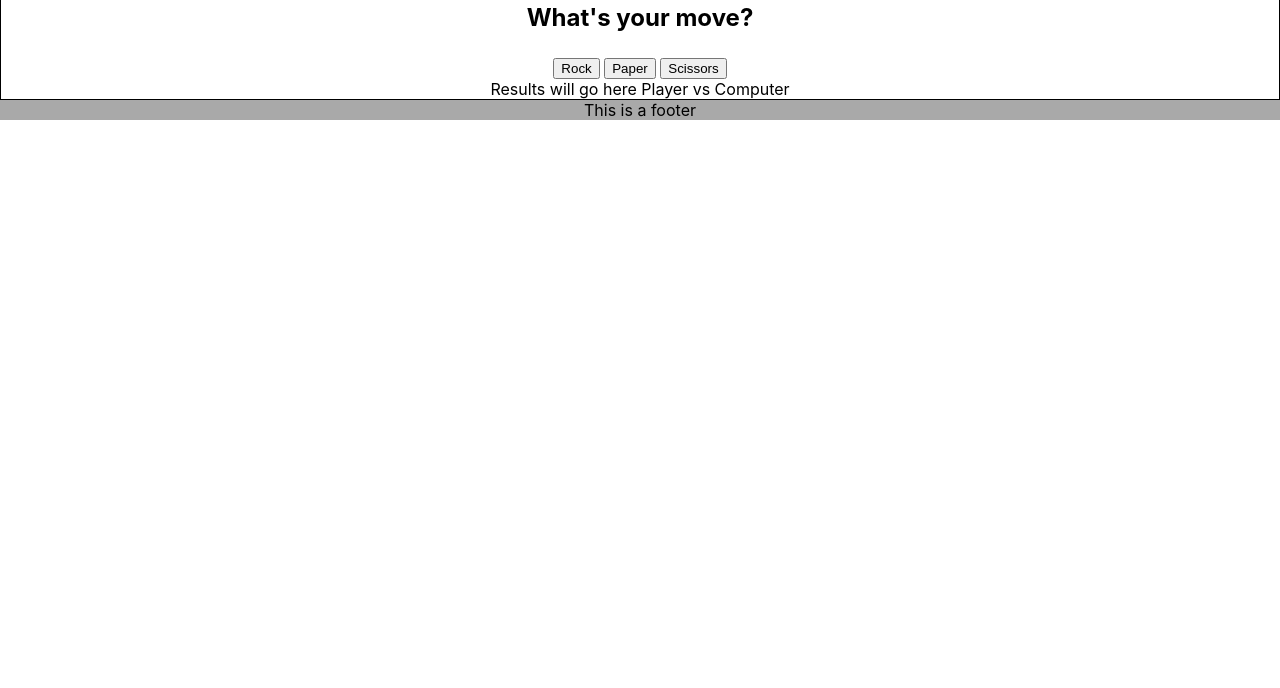
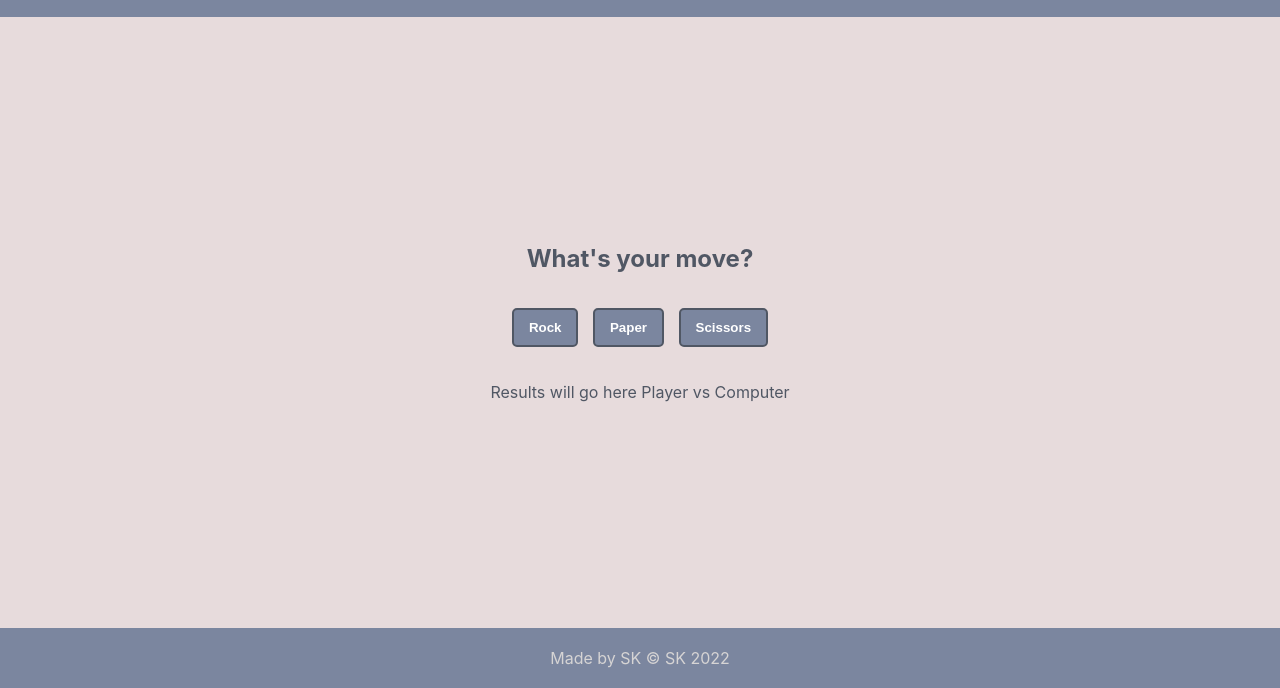
Before and after one commit to kerrmit019/TOP-rock-paper-scissors, a plain HTML site: page index.html in a window 1280 px wide. Shown: the part 112-800 px from the top of the page. Drawn offline with Linux system fonts and the light colour scheme.

Commit message:
Complete basic CSS styling layout

```diff
--- a/index.html
+++ b/index.html
@@ -21,6 +21,6 @@
       </div>
       <div class="results">Results will go here Player vs Computer</div>
     </div>
-    <footer>This is a footer</footer>
+    <footer>Made by SK &copy; SK 2022</footer>
   </body>
 </html>
--- a/style.css
+++ b/style.css
@@ -3,8 +3,9 @@
 }
 
 body {
-  /* display: flex; */
-  /* flex-direction: column; */
+  display: flex;
+  flex-direction: column;
+  min-height: 100vh;
   font-family: -apple-system, BlinkMacSystemFont, "Segoe UI", Roboto, Oxygen,
     Ubuntu, Cantarell, "Open Sans", "Helvetica Neue", sans-serif;
 }
@@ -12,23 +13,47 @@ body {
 header,
 footer {
   display: flex;
+  padding: 20px;
   justify-content: space-around;
-  background-color: darkgrey;
+  background-color: #7b869f;
+  flex-shrink: 0;
+  color: #d6d4d4;
 }
 
 header h1 {
-  color: #fff;
   padding: 25px 0;
 }
 
 .game-container {
   display: flex;
+  flex: 1;
   align-items: center;
-  justify-content: space-around;
+  justify-content: center;
   flex-direction: column;
-  border: 1px solid #000;
+  padding: 20px;
+  background-color: #e7dbdc;
 }
 
 .game-container h2 {
-  padding: 25px 0;
+  padding: 15px 0;
+  color: #505764;
 }
+
+.game-container .buttons {
+  padding: 15px;
+}
+
+.game-container button {
+  padding: 10px 15px;
+  margin: 5px;
+  border-radius: 5px;
+  background-color: #7b869f;
+  border: #505764 2px solid;
+  color: #fff;
+  font-weight: bold;
+}
+
+.game-container .results {
+  color: #505764;
+  padding: 15px;
+}
```
